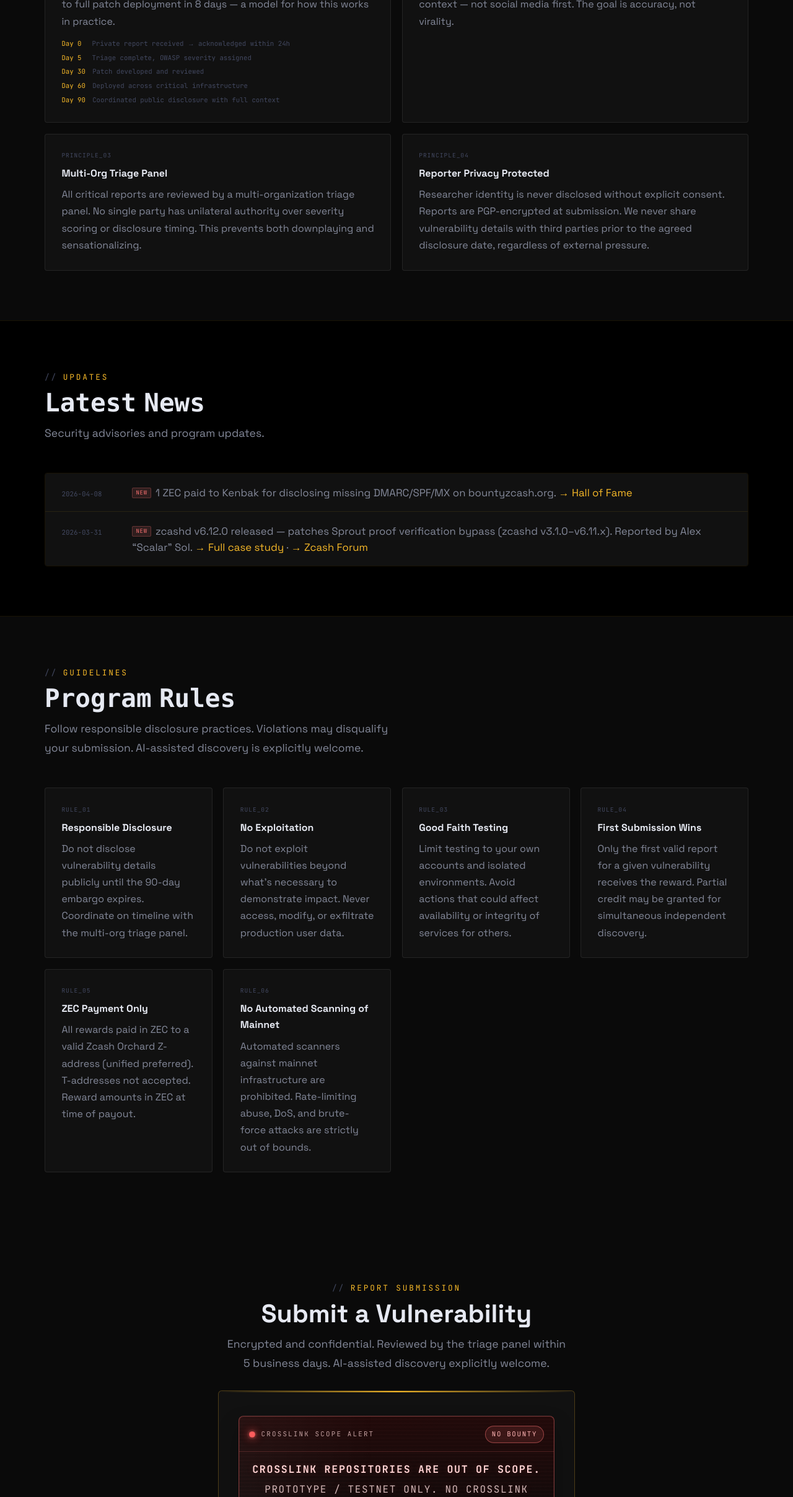
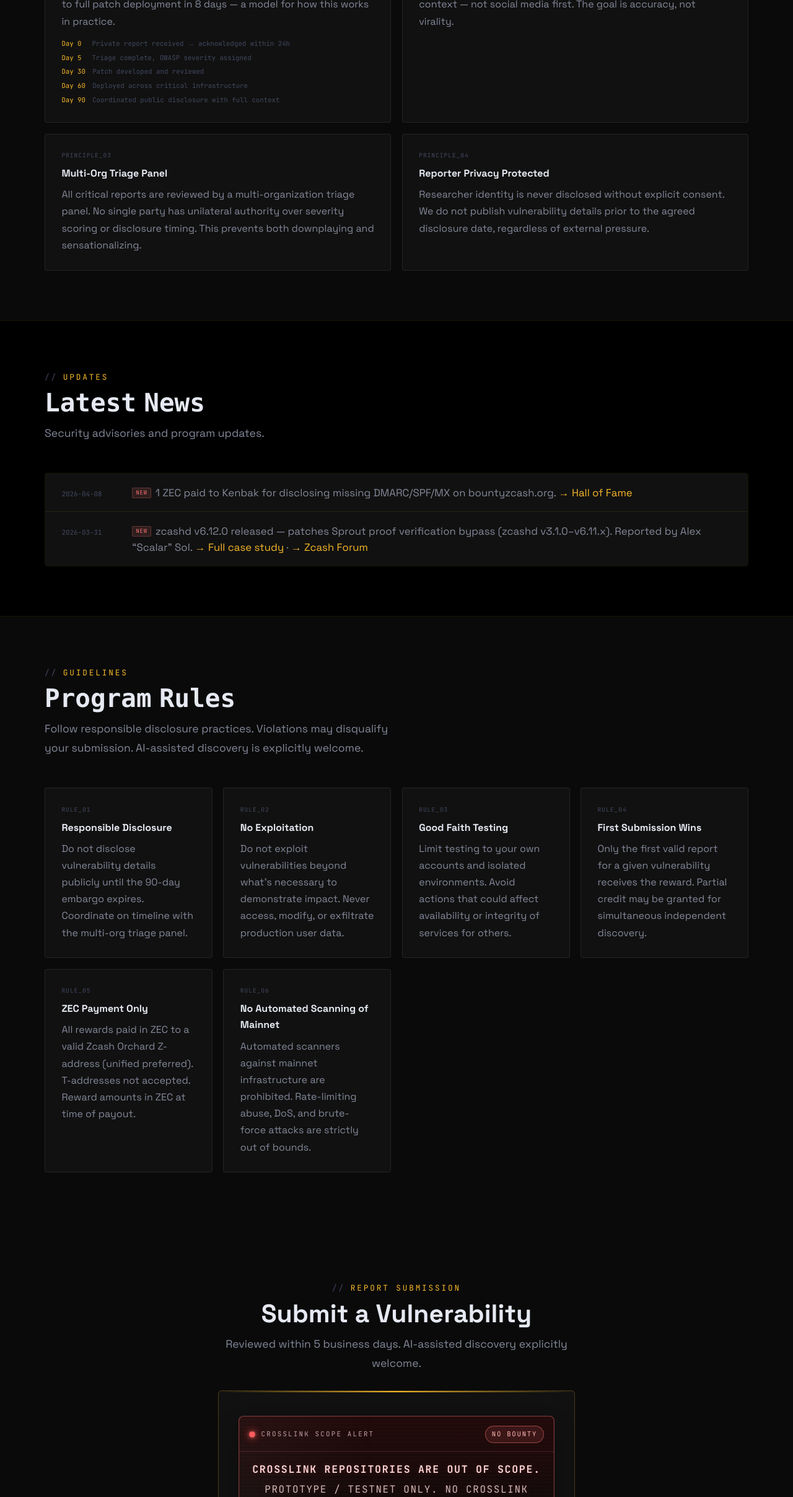
Before and after one commit to Michae2xl/bountyzcash, a Next.js app: page / in a window 1280 px wide. Shown: the part 6454-8870 px from the top of the page at 62% size. Built offline with nearby package versions, Linux system fonts and the light colour scheme.

Commit message:
fix(copy): remove unsupported encryption claims

```diff
--- a/src/app/page.tsx
+++ b/src/app/page.tsx
@@ -855,8 +855,7 @@ export default function Home() {
                 <div className="dc-title">Reporter Privacy Protected</div>
                 <div className="dc-body">
                   Researcher identity is never disclosed without explicit
-                  consent. Reports are PGP-encrypted at submission. We never
-                  share vulnerability details with third parties prior to the
+                  consent. We do not publish vulnerability details prior to the
                   agreed disclosure date, regardless of external pressure.
                 </div>
               </SpotlightCard>
@@ -937,8 +936,8 @@ export default function Home() {
             </div>
             <h2>Submit a Vulnerability</h2>
             <p className="desc" style={{ margin: "0 auto" }}>
-              Encrypted and confidential. Reviewed by the triage panel within 5
-              business days. AI-assisted discovery explicitly welcome.
+              Reviewed within 5 business days. AI-assisted discovery explicitly
+              welcome.
             </p>
 
             <SubmitForm />
```
